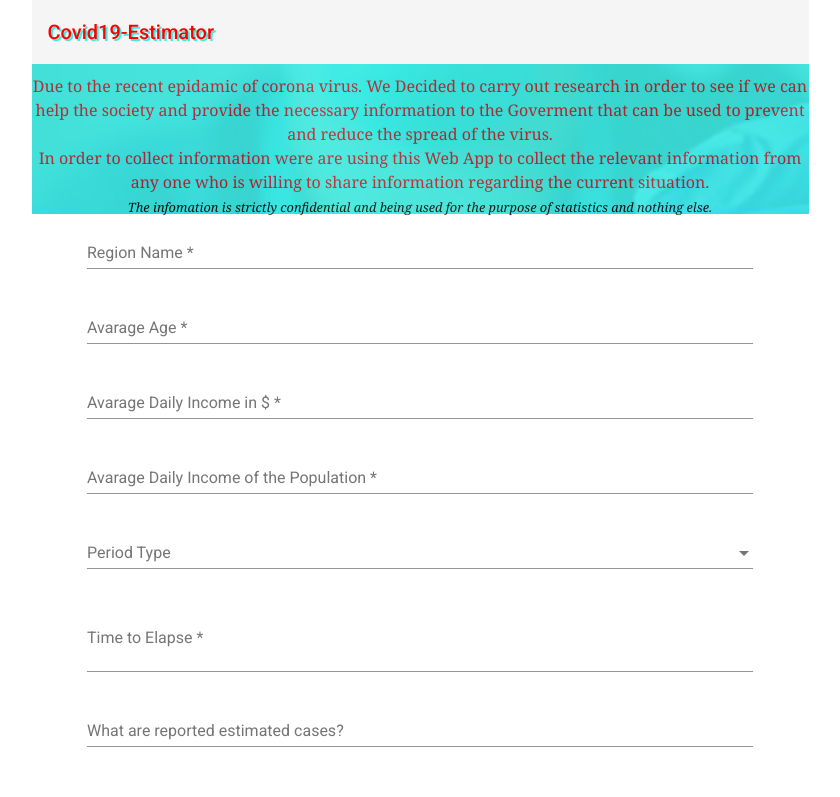
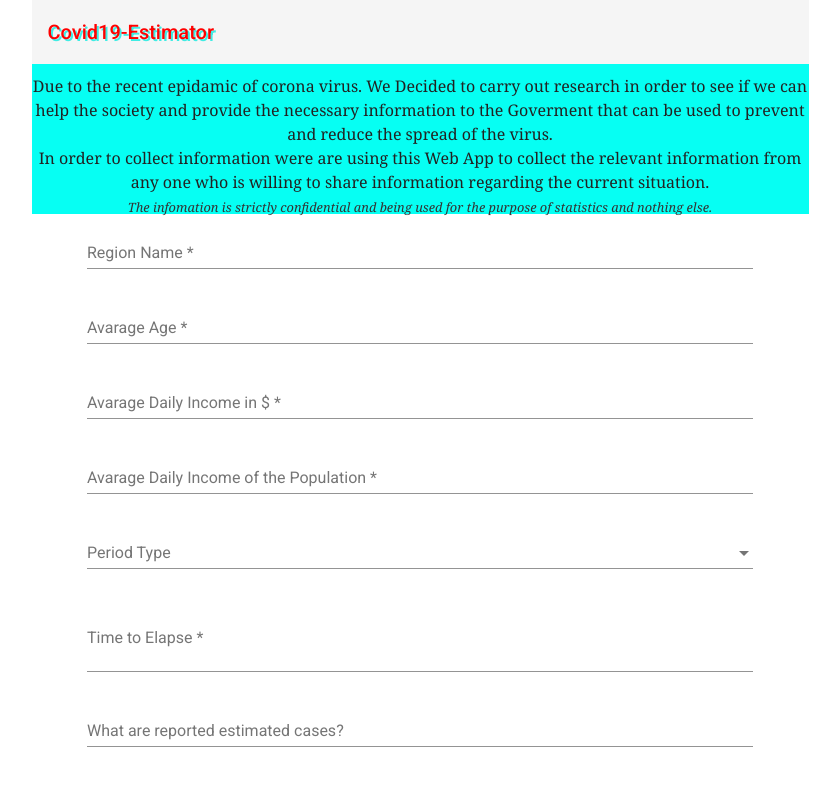
Before and after one commit to amosmoyo/buildSDGCovid19, an Angular app: page / in a window 1280 px wide. Shown: the top 797 px of the page, without its empty margins (220-1060 px from the left). Built offline with nearby package versions, Linux system fonts and the light colour scheme.

Commit message:
new changes

```diff
--- a/src/app/components/footer/footer.component.html
+++ b/src/app/components/footer/footer.component.html
@@ -9,4 +9,6 @@
   <p>
     Lorem, ipsum dolor sit amet consectetur adipisicing elit. Ipsum magni, amet deserunt, assumenda laudantium eligendi voluptate provident et voluptatum quo debitis, excepturi cum quidem autem doloribus ex. Optio porro delectus amet molestias dolorem illo vel. Dicta architecto, reiciendis minus aspernatur recusandae ipsam quasi quibusdam repellendus, alias nam eum porro beatae.
   </p>
+  <meta name="Description" content="Author: Amos Moyo, Category: Web page, Price: $0.00,
+    Length: 1 pages">
 </div>
--- a/src/app/components/form/form.component.html
+++ b/src/app/components/form/form.component.html
@@ -15,9 +15,10 @@
                    placeholder="Region Name"
                    required
                    data-regionName
+                   aria-describedby="region"
             >
             <mat-error *ngIf="region.invalid && (region.dirty || region.touched)">
-              <mat-error *ngIf="region.errors.required">
+              <mat-error *ngIf="region.errors.required" id="region">
                 name is required.
               </mat-error>
             </mat-error>
@@ -98,6 +99,7 @@
                  required
                  placeholder="Time to Elapse as per periodType"
                  data-time-to-elapse
+                 aria-labelledby="timeToElapselabel"
           />
           <mat-error *ngIf="timeToElapsee.invalid && (timeToElapsee.dirty || timeToElapsee.touched)">
             <mat-error *ngIf="timeToElapsee.errors.required">
--- a/src/app/components/form/form.component.ts
+++ b/src/app/components/form/form.component.ts
@@ -15,6 +15,7 @@ export class FormComponent implements OnInit {
 
   onsubmit(formvalue) {
     if (formvalue.invalid) {
+
       return;
     }
 
--- a/src/app/components/nav-bar/nav-bar.component.css
+++ b/src/app/components/nav-bar/nav-bar.component.css
@@ -53,8 +53,8 @@
   }
 }
 .child{
-  background-color: rgb(63, 236, 228);
-  opacity: 0.9; color: rgba(204, 8, 18, 0.863); text-align: center;
+  background-color: rgb(6, 255, 243);
+  color: #222; text-align: center;
   font-family: Georgia, 'Times New Roman', Times, serif;
   margin-top: 0px;
 }
@@ -67,5 +67,5 @@ h1{
   border-radius: 5px;
 }
 em{
-  color: #111 !important;font-size: .8em;
+  color: #333 !important;font-size: .8em;
 }
--- a/src/app/service.service.ts
+++ b/src/app/service.service.ts
@@ -12,6 +12,5 @@ export class ServiceService {
 
   getData(data: Iobject ) {
     this.obj = data;
-    console.log('amos', this.obj);
   }
 }
```
